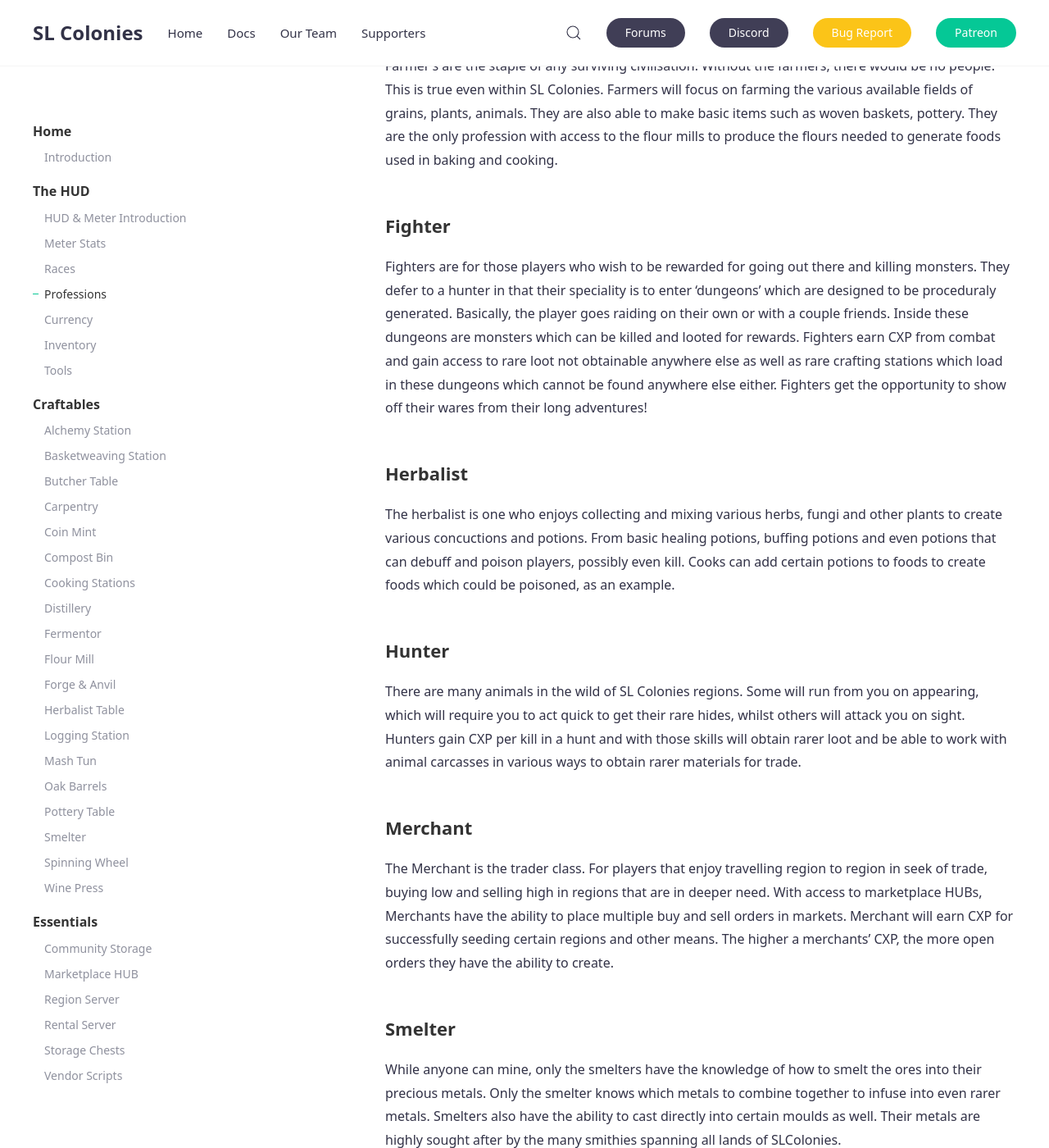
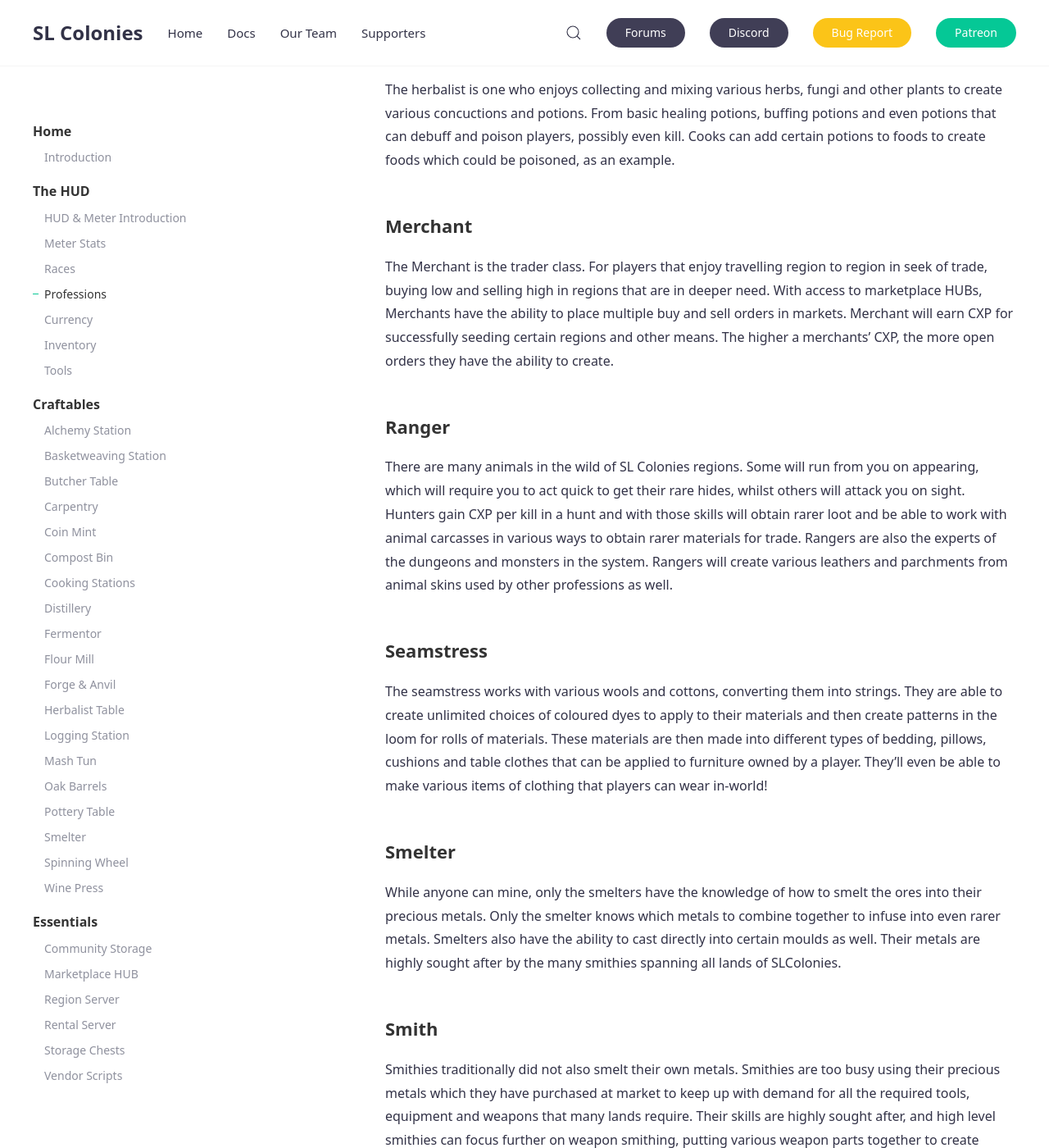
Before and after one commit to SLColonies/Public, a Jekyll site: the page built from _docs/professions.md, in a window 1280 px wide and 1400 px high, scrolled down 3201 px. Shown: the whole window at 82% size. Built offline with Jekyll 4.4.1, drawn with Linux system fonts in a browser that asks for light colours; comment, search, counter and statistics services are not loaded; some of the changed text lies outside the part shown.

Commit message:
Update professions.md

```diff
--- a/_docs/professions.md
+++ b/_docs/professions.md
@@ -19,9 +19,6 @@ This also opens the game to lots of roleplay and trade potential. A new RPG sim
 ## Base Skills
 All players have base skills regardless of profession chosen. This is to enable everyone to make the starting tools required to actually get started in the game if they are not available elsewhere. These are basically your base survival skills to get out and about and actually survive. Basically, any recipes regarded as Level 1, any profession can jump in and craft. You will not gain CXP from another profession's crafting table however.
 
-### Baker
-While everyone can do basic cooking, the baker will gain access to higher level recipes to do with cakes, pastries, cookies and sweets. Many of these recipes will also be decorative and rezzable as in-world items and still be edible with portions per meal.
-
 ### Brewer
 The brewer will have access to the pressing of juices, mashing of seeds, fermenting of wines and beers as well as distilling whiskies and various other spirits. They will also be able to further mature and age drinks produced before making them available to market at a higher level.
 
@@ -40,17 +37,17 @@ The enchanter works with various herbs, gems, stones, minerals, foods and more.
 ### Farmer
 Farmer's are the staple of any surviving civilisation. Without the farmers, there would be no people. This is true even within SL Colonies. Farmers will focus on farming the various available fields of grains, plants, animals. They are also able to make basic items such as woven baskets, pottery. They are the only profession with access to the flour mills to produce the flours needed to generate foods used in baking and cooking.
 
-### Fighter
-Fighters are for those players who wish to be rewarded for going out there and killing monsters. They defer to a hunter in that their speciality is to enter 'dungeons' which are designed to be proceduraly generated. Basically, the player goes raiding on their own or with a couple friends. Inside these dungeons are monsters which can be killed and looted for rewards. Fighters earn CXP from combat and gain access to rare loot not obtainable anywhere else as well as rare crafting stations which load in these dungeons which cannot be found anywhere else either. Fighters get the opportunity to show off their wares from their long adventures!
-
 ### Herbalist
 The herbalist is one who enjoys collecting and mixing various herbs, fungi and other plants to create various concuctions and potions. From basic healing potions, buffing potions and even potions that can debuff and poison players, possibly even kill. Cooks can add certain potions to foods to create foods which could be poisoned, as an example.
 
-### Hunter
-There are many animals in the wild of SL Colonies regions. Some will run from you on appearing, which will require you to act quick to get their rare hides, whilst others will attack you on sight. Hunters gain CXP per kill in a hunt and with those skills will obtain rarer loot and be able to work with animal carcasses in various ways to obtain rarer materials for trade.
-
 ### Merchant
 The Merchant is the trader class. For players that enjoy travelling region to region in seek of trade, buying low and selling high in regions that are in deeper need. With access to marketplace HUBs, Merchants have the ability to place multiple buy and sell orders in markets. Merchant will earn CXP for successfully seeding certain regions and other means. The higher a merchants' CXP, the more open orders they have the ability to create.
+
+### Ranger
+There are many animals in the wild of SL Colonies regions. Some will run from you on appearing, which will require you to act quick to get their rare hides, whilst others will attack you on sight. Hunters gain CXP per kill in a hunt and with those skills will obtain rarer loot and be able to work with animal carcasses in various ways to obtain rarer materials for trade. Rangers are also the experts of the dungeons and monsters in the system. Rangers will create various leathers and parchments from animal skins used by other professions as well.
+
+### Seamstress
+The seamstress works with various wools and cottons, converting them into strings. They are able to create unlimited choices of coloured dyes to apply to their materials and then create patterns in the loom for rolls of materials. These materials are then made into different types of bedding, pillows, cushions and table clothes that can be applied to furniture owned by a player. They'll even be able to make various items of clothing that players can wear in-world!
 
 ### Smelter
 While anyone can mine, only the smelters have the knowledge of how to smelt the ores into their precious metals. Only the smelter knows which metals to combine together to infuse into even rarer metals. Smelters also have the ability to cast directly into certain moulds as well. Their metals are highly sought after by the many smithies spanning all lands of SLColonies.
```
